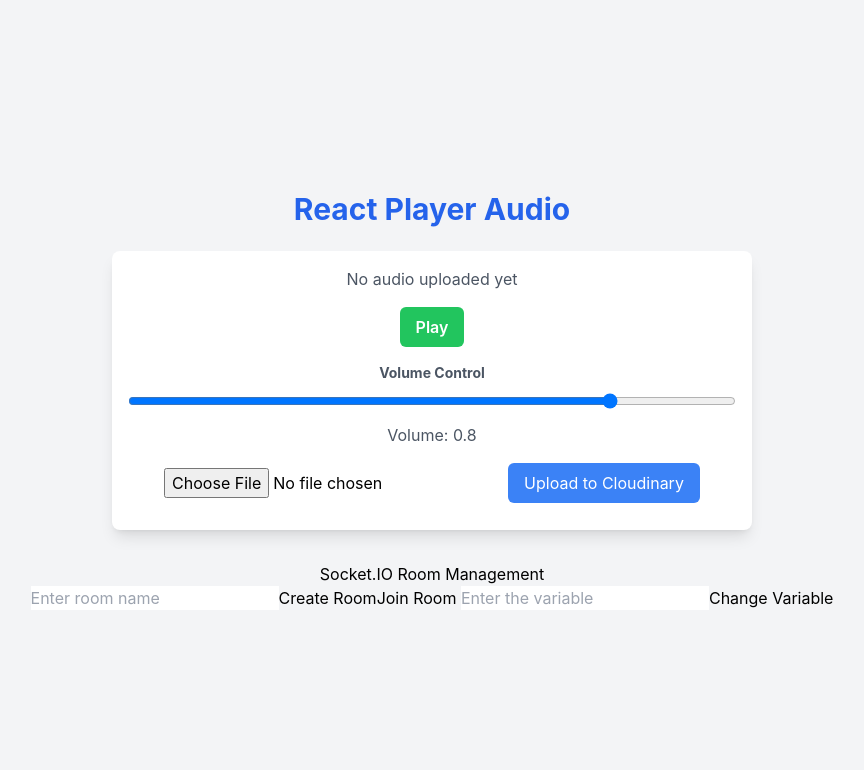
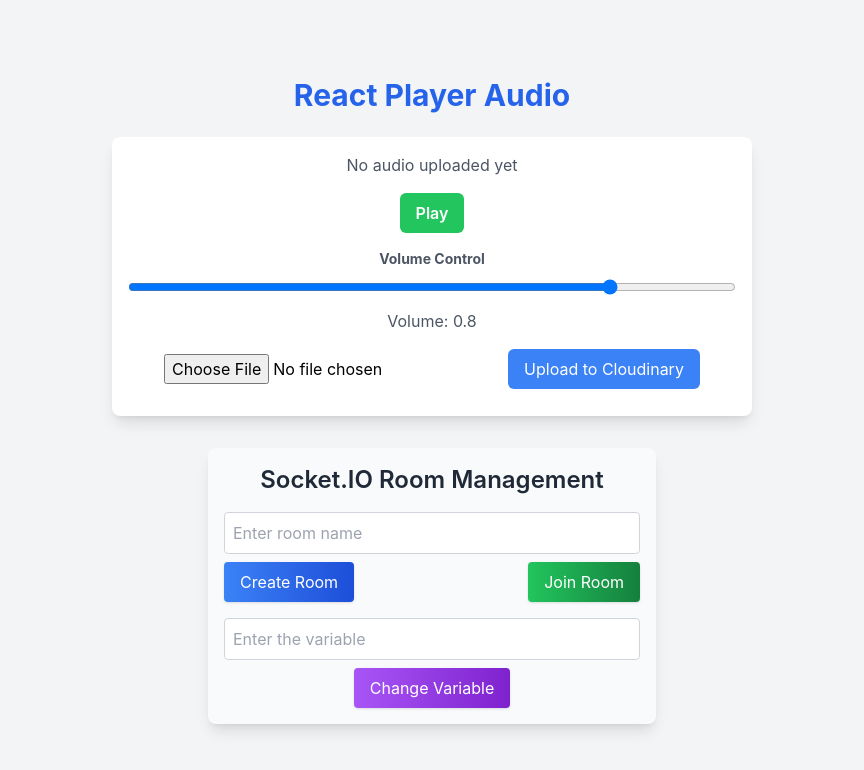
Before and after one commit to achyuta22/syntax-erro-frontend, a React (Create React App) app: page / in a window 1280 px wide. Shown: the top 770 px of the page, without its empty margins (208-1072 px from the left). Built offline with nearby package versions, Linux system fonts and the light colour scheme; no server answers.

Commit message:
add dockerfile

```diff
--- a/src/Components/SocketComponent.js
+++ b/src/Components/SocketComponent.js
@@ -102,28 +102,47 @@ const SocketComponent = () => {
     };
 
     return (
-        <div>
-            <h2>Socket.IO Room Management</h2>
+        <div className="p-4 bg-gray-50 rounded-lg shadow-lg max-w-md mx-auto">
+            <h2 className="text-2xl font-semibold mb-4 text-gray-800">Socket.IO Room Management</h2>
             <input
                 type="text"
                 placeholder="Enter room name"
                 value={room}
                 onChange={(e) => setRoom(e.target.value)}
+                className="p-2 mb-2 border border-gray-300 rounded w-full focus:outline-none focus:ring-2 focus:ring-blue-500"
             />
-            <button onClick={handleCreateRoom}>Create Room</button>
-            <button onClick={handleJoinRoom}>Join Room</button>
-            {joinedRoom && <p>You are in room: {joinedRoom}</p>}
-            {message && <p>{message}</p>} {/* Display messages to the user */}
+            <div className="flex justify-between mb-4">
+                <button
+                    onClick={handleCreateRoom}
+                    className="px-4 py-2 bg-gradient-to-r from-blue-500 to-blue-700 text-white rounded shadow hover:opacity-90 transition"
+                >
+                    Create Room
+                </button>
+                <button
+                    onClick={handleJoinRoom}
+                    className="px-4 py-2 bg-gradient-to-r from-green-500 to-green-700 text-white rounded shadow hover:opacity-90 transition"
+                >
+                    Join Room
+                </button>
+            </div>
+            {joinedRoom && <p className="text-green-600 mb-4">You are in room: {joinedRoom}</p>}
+            {message && <p className="text-red-600 mb-4">{message}</p>} {/* Display messages to the user */}
 
             <input
                 type="text"
                 placeholder="Enter the variable"
                 value={variableInput}
                 onChange={(e) => setVariableInput(e.target.value)}
+                className="p-2 mb-2 border border-gray-300 rounded w-full focus:outline-none focus:ring-2 focus:ring-blue-500"
             />
-            <button onClick={handleChangeVariable}>Change Variable</button>
+            <button
+                onClick={handleChangeVariable}
+                className="px-4 py-2 bg-gradient-to-r from-purple-500 to-purple-700 text-white rounded shadow hover:opacity-90 transition"
+            >
+                Change Variable
+            </button>
 
-            {sharedVariable && <p>Variable has been updated: {sharedVariable}</p>}
+            {sharedVariable && <p className="mt-4 text-gray-700">Variable has been updated: {sharedVariable}</p>}
         </div>
     );
 };
--- a/src/Components/player.js
+++ b/src/Components/player.js
@@ -24,6 +24,7 @@ function Player() {
   const handleFileChange = (e) => {
     setFile(e.target.files[0]);
   };
+
   const handleEnded = () => {
     if (currentIndex < audioUrls.length - 1) {
       setCurrentIndex((prevIndex) => prevIndex + 1); // Move to the next audio
@@ -73,18 +74,11 @@ function Player() {
     }
   };
 
-  // Play the next audio when current one ends
-  //   const handleEnded = () => {
-  //     if (currentIndex < audioUrls.length - 1) {
-  //       setCurrentIndex((prevIndex) => prevIndex + 1); // Move to the next audio
-  //       setPlaying(true);
-  //     } else {
-  //       setPlaying(false); // Stop playing if there are no more audios
-  //     }
-  //   };
+  return (<>
 
-  return (
+
     <div className="min-h-screen flex flex-col items-center justify-center bg-gray-100">
+
       <h1 className="text-3xl font-bold mb-6 text-blue-600">
         React Player Audio
       </h1>
@@ -169,6 +163,8 @@ function Player() {
         <SocketComponent />
       </div>
     </div>
+
+    </>
   );
 }
 
```
Also changed, not shown: 1 other file (tests, documents, lock files or other folders).
